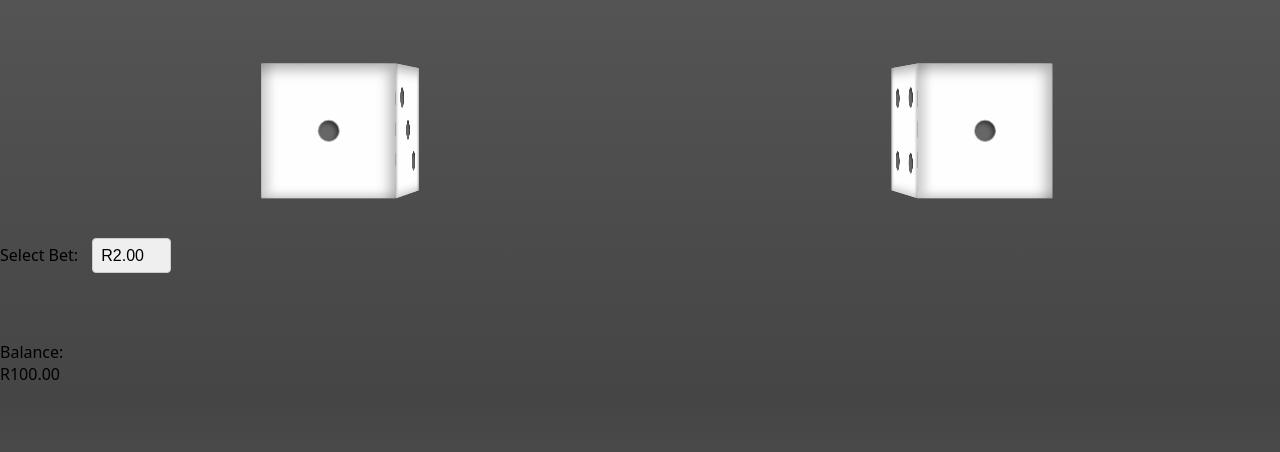
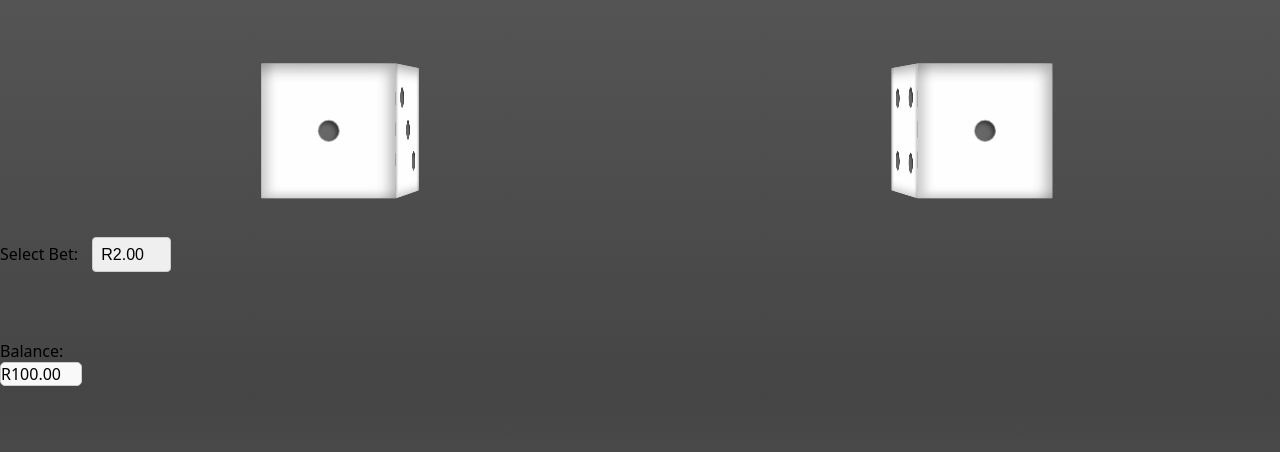
Before and after one commit to ByteBeem/dice, a website: page index.html in a window 1280 px wide. Shown: the top 452 px of the page. Drawn offline with nearby package versions, Linux system fonts and the light colour scheme; no server answers.

Commit message:
Update styles.css

```diff
--- a/styles.css
+++ b/styles.css
@@ -242,3 +242,12 @@ select option {
   font-size: 16px;
   color: #e5f3af;
 }
+
+#balance-box {
+  border: 1px solid #ccc;
+
+  width:80px;
+  border-radius: 5px;
+  background-color: #f9f9f9;
+
+}
```
